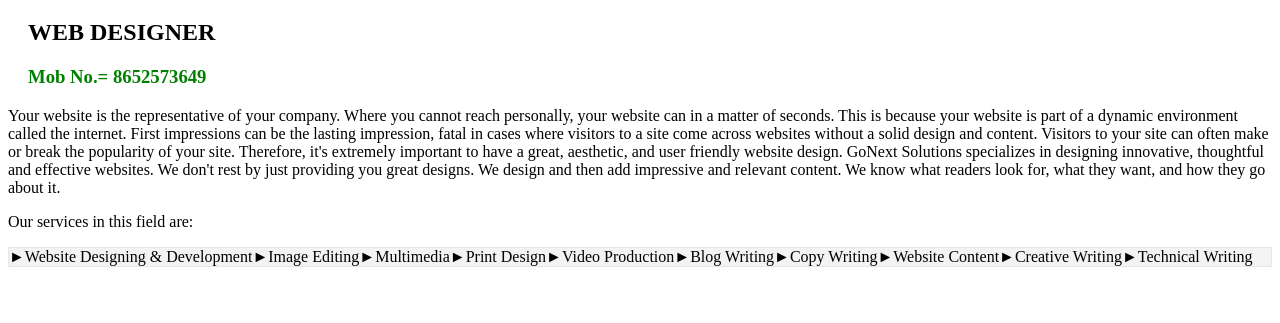
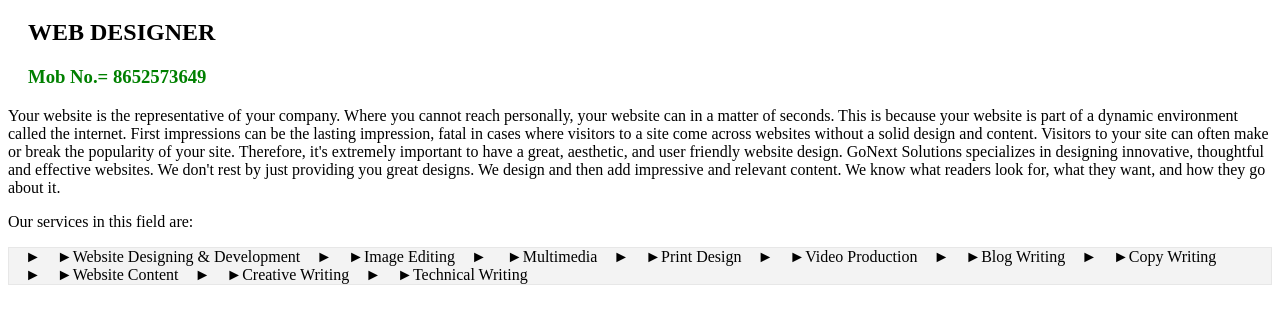
Before and after one commit to SAURABHGAIKWAD11/saurabhgaikwad11.github.io, a plain HTML site: page index.html in a window 1280 px wide. Shown: the part 189-512 px from the top of the page. Drawn offline with Linux system fonts and the light colour scheme.

Commit message:
Update main.css

```diff
--- a/css/main.css
+++ b/css/main.css
@@ -43,3 +43,14 @@ h3 {
 	padding-left:20px;
 	color:green;
 }
+
+  ul.services {
+    list-style: none;
+    padding: 0px;
+}
+
+ul.services li:before
+{
+    content: '\25BA';
+    margin: 0 1em;    /* any design */
+}
```
